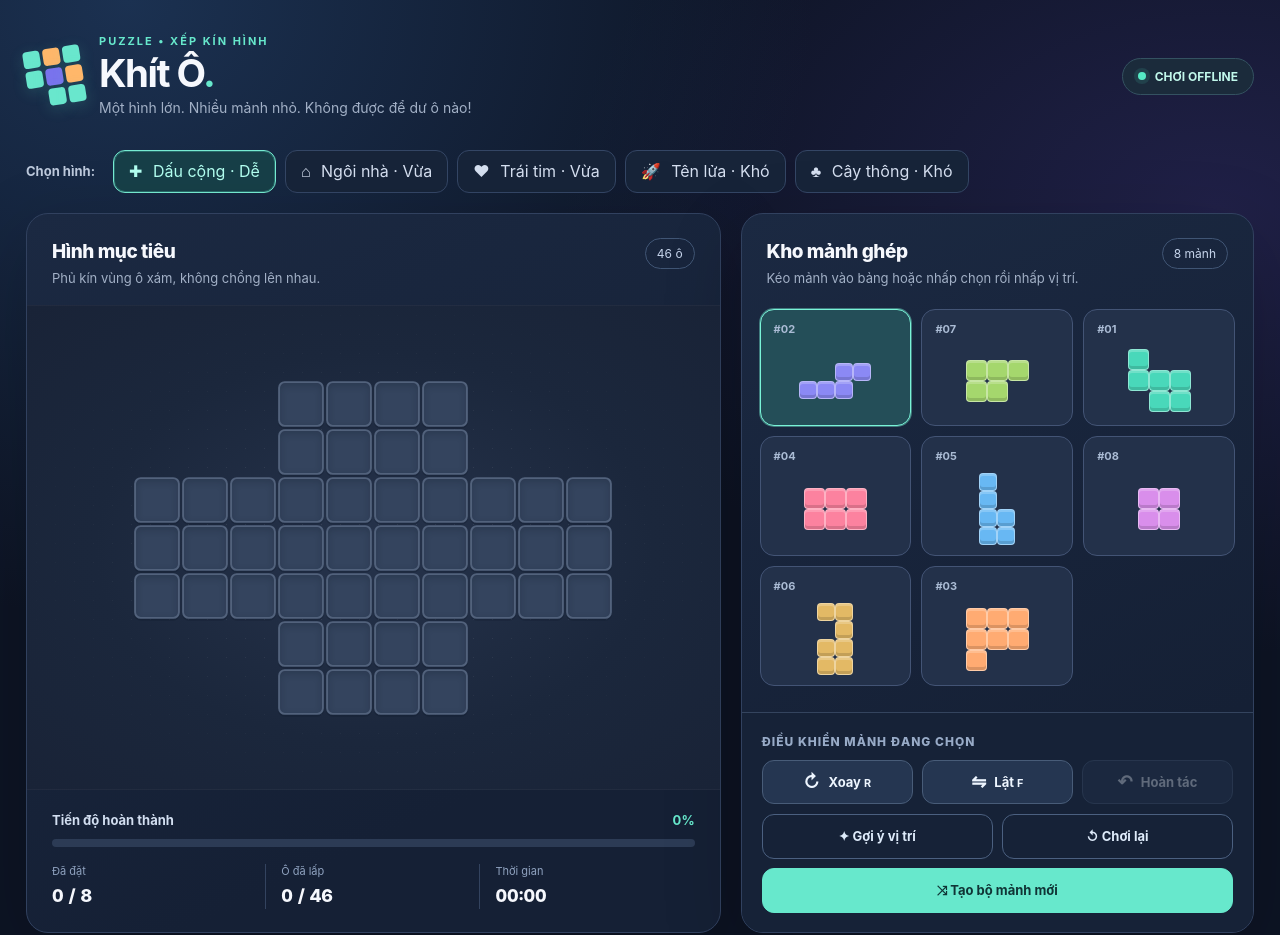
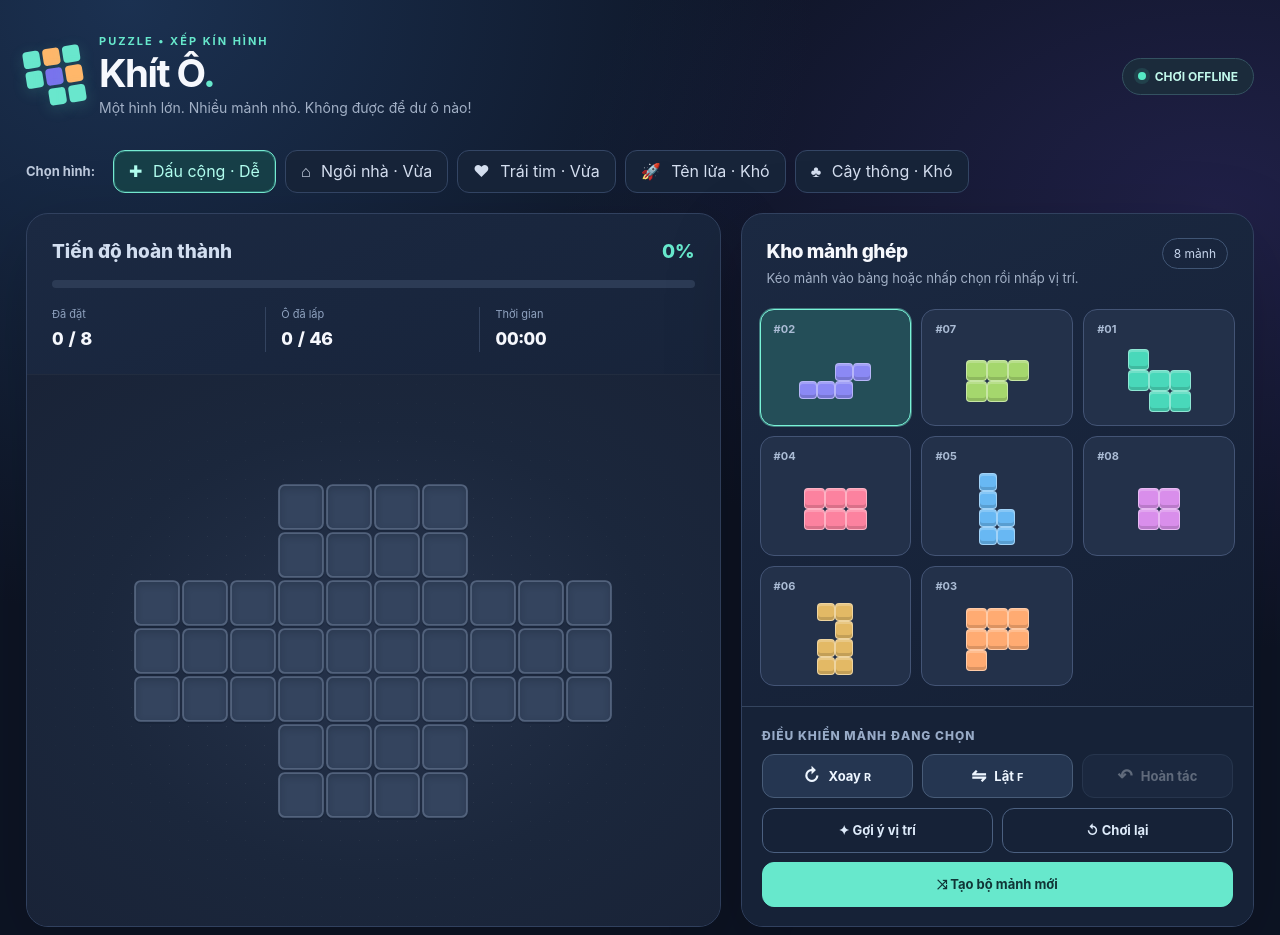
Before and after one commit to anhtuanlvn84/Khit-o-game, a plain HTML site: page index.html in a window 1280 px wide. Shown: the top 935 px of the page. Drawn offline with Linux system fonts and the light colour scheme.

Commit message:
Add files via upload

```diff
--- a/index.html
+++ b/index.html
@@ -37,6 +37,14 @@
     .modal-backdrop{position:fixed;inset:0;z-index:30;display:none;align-items:center;justify-content:center;background:#08111bdb;backdrop-filter:blur(8px);padding:20px}.modal-backdrop.show{display:flex}.modal{position:relative;text-align:center;overflow:hidden;max-width:440px;width:100%;border-radius:25px;padding:36px 31px;background:linear-gradient(145deg,#233f4e,#1c2a46);border:1px solid #5e9e9e;box-shadow:0 26px 100px #0009}.trophy{font-size:56px;line-height:1.1}.modal h2{font-size:30px;margin:14px 0 8px}.modal p{color:#bcd0df;margin:0 0 20px}.modal .result{display:flex;justify-content:space-evenly;gap:15px;margin-bottom:25px;background:#172e3cb0;border-radius:12px;padding:14px}.modal .result strong{display:block;font-size:24px;color:#9cf5dd}.modal .result span{font-size:12px;color:#a8bacd}.modal .modal-actions{display:flex;gap:9px;justify-content:center}.modal .action{padding:13px 18px}.confetti{position:absolute;width:9px;height:17px;opacity:.9;animation:fall 3s linear infinite;top:-25px;pointer-events:none}@keyframes fall{to{transform:translateY(520px) rotate(520deg)}}
     @media(max-width:950px){.layout{grid-template-columns:1fr}.right .piece-scroll{max-height:none}.piece-grid{grid-template-columns:repeat(5,minmax(0,1fr))}.board-stage{min-height:400px}.right{min-height:0}}
     @media(max-width:590px){.app{padding:22px 12px 35px}.top{align-items:flex-start;margin-bottom:25px}.logo{width:43px;height:43px}.brand{gap:11px}.top h1{font-size:27px;letter-spacing:-1px}.top p{font-size:12px}.status{font-size:0;padding:12px;gap:0}.status::before{width:10px;height:10px}.levelbar{gap:7px}.section-label{width:100%;margin-bottom:1px}.level{font-size:12px;padding:8px 10px;border-radius:9px}.panel{border-radius:17px}.panel-head{padding:18px 17px 13px}.panel-title{font-size:17px}.panel-note{font-size:12px}.board-stage{min-height:325px;padding:21px 8px}.board-bottom{padding:18px}.piece-scroll{padding:1px 11px 16px}.piece-grid{grid-template-columns:repeat(3,minmax(0,1fr));gap:8px}.tools{padding:16px 11px}.stats .stat{padding-left:10px}.stat .v{font-size:16px}.stat .k{font-size:10px}.small-pill{font-size:11px}}
+    /* Bố cục mới: tiến độ ở trên, bảng ghép ở dưới; giữ nguyên hành vi trò chơi. */
+    .left{display:flex;flex-direction:column}
+    .left .board-bottom{padding:24px 25px 22px}
+    .left .progress-top{font-size:19px;font-weight:800;align-items:center}
+    .left .progress-top .num{font-size:19px}
+    .left .progress-track{margin:15px 0 19px}
+    .left .board-stage{flex:1;border-top:1px solid #ffffff09;border-bottom:0}
+    @media(max-width:590px){.left .board-bottom{padding:19px 17px 20px}.left .progress-top,.left .progress-top .num{font-size:17px}.left .board-stage{min-height:325px}}
     @media(prefers-reduced-motion:reduce){*{animation-duration:.001ms!important;transition-duration:.001ms!important}}
   </style>
 </head>
@@ -59,9 +67,8 @@
   </nav>
   <main class="layout">
     <section class="panel left" aria-label="Bảng xếp hình">
-      <div class="panel-head"><div><h2 class="panel-title">Hình mục tiêu</h2><p class="panel-note">Phủ kín vùng ô xám, không chồng lên nhau.</p></div><span class="small-pill" id="size-label">— ô</span></div>
+      <div class="board-bottom"><div class="progress-top"><span>Tiến độ hoàn thành</span><span class="num" id="percent">0%</span></div><div class="progress-track"><div class="progress-fill" id="progress-fill"></div></div><div class="stats"><div class="stat"><span class="k">Đã đặt</span><strong class="v" id="placed-stat">0 / 0</strong></div><div class="stat"><span class="k">Ô đã lấp</span><strong class="v" id="cell-stat">0 / 0</strong></div><div class="stat"><span class="k">Thời gian</span><strong class="v" id="time-stat">00:00</strong></div></div></div>
       <div class="board-stage" id="board-stage"><div id="board" aria-label="Khu vực thả các mảnh ghép"><div id="base-layer"></div><div id="placed-layer"></div><div id="hint-layer"></div><div id="preview-layer"></div></div></div>
-      <div class="board-bottom"><div class="progress-top"><span>Tiến độ hoàn thành</span><span class="num" id="percent">0%</span></div><div class="progress-track"><div class="progress-fill" id="progress-fill"></div></div><div class="stats"><div class="stat"><span class="k">Đã đặt</span><strong class="v" id="placed-stat">0 / 0</strong></div><div class="stat"><span class="k">Ô đã lấp</span><strong class="v" id="cell-stat">0 / 0</strong></div><div class="stat"><span class="k">Thời gian</span><strong class="v" id="time-stat">00:00</strong></div></div></div>
     </section>
     <aside class="panel right" aria-label="Các mảnh ghép và công cụ">
       <div class="panel-head"><div><h2 class="panel-title">Kho mảnh ghép</h2><p class="panel-note">Kéo mảnh vào bảng hoặc nhấp chọn rồi nhấp vị trí.</p></div><span class="small-pill" id="piece-count">— mảnh</span></div>
@@ -148,7 +155,7 @@ function startLevel(name){
   });
   pieces=shuffle(pieces);selectedId=pieces[0]?.id??null;history=[];drag=null;hoverPos=null;gameStarted=0;gameFinished=false;elapsedAtWin=0;clearHint();$('victory').classList.remove('show');
   document.querySelectorAll('.level').forEach(b=>{b.classList.toggle('active',b.dataset.level===name);b.setAttribute('aria-pressed',String(b.dataset.level===name));});
-  $('size-label').textContent=all.length+' ô';$('piece-count').textContent=pieces.length+' mảnh';
+  $('piece-count').textContent=pieces.length+' mảnh';
   resizeBoard();render();
 }
 function resizeBoard(){
```
